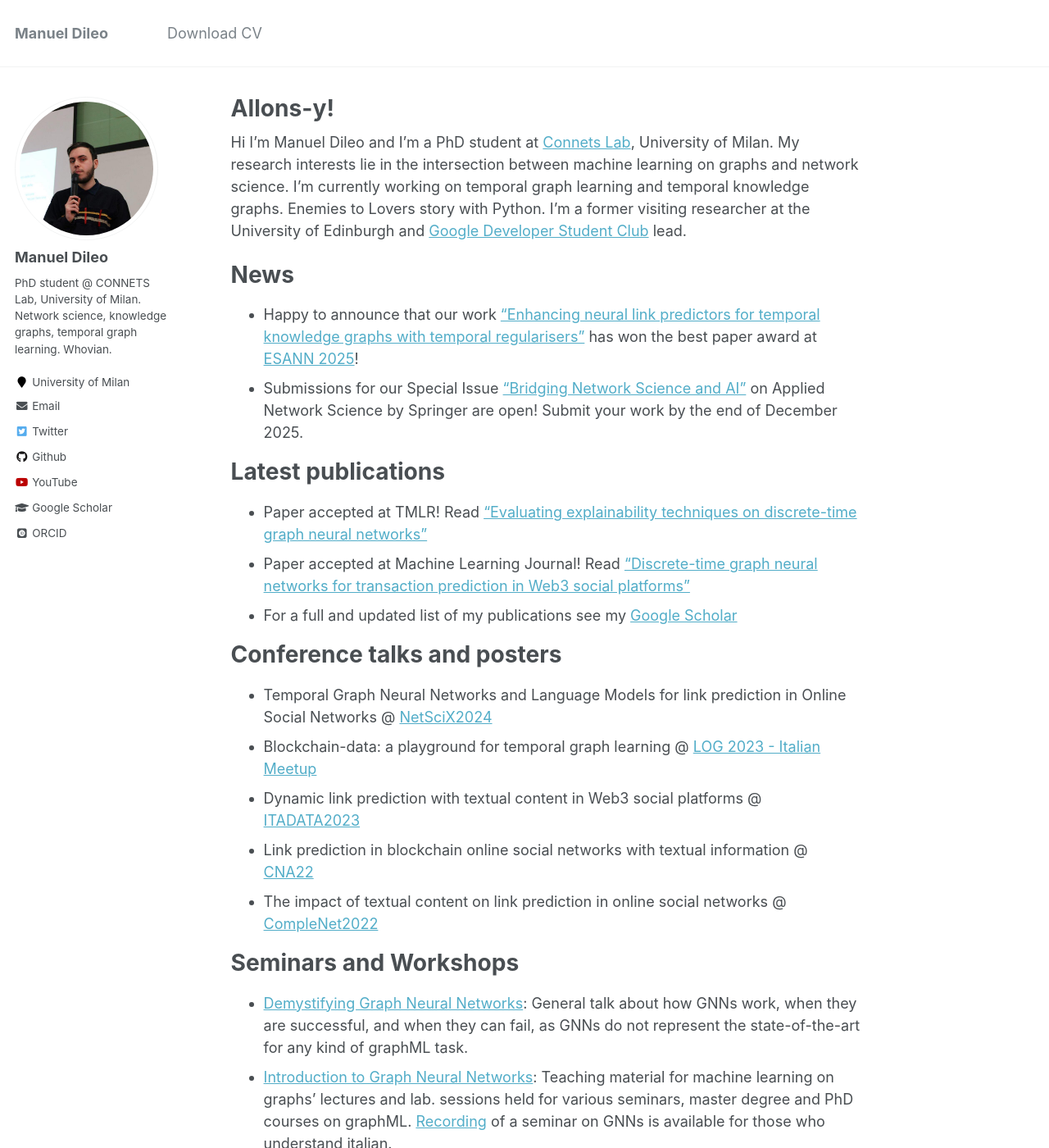
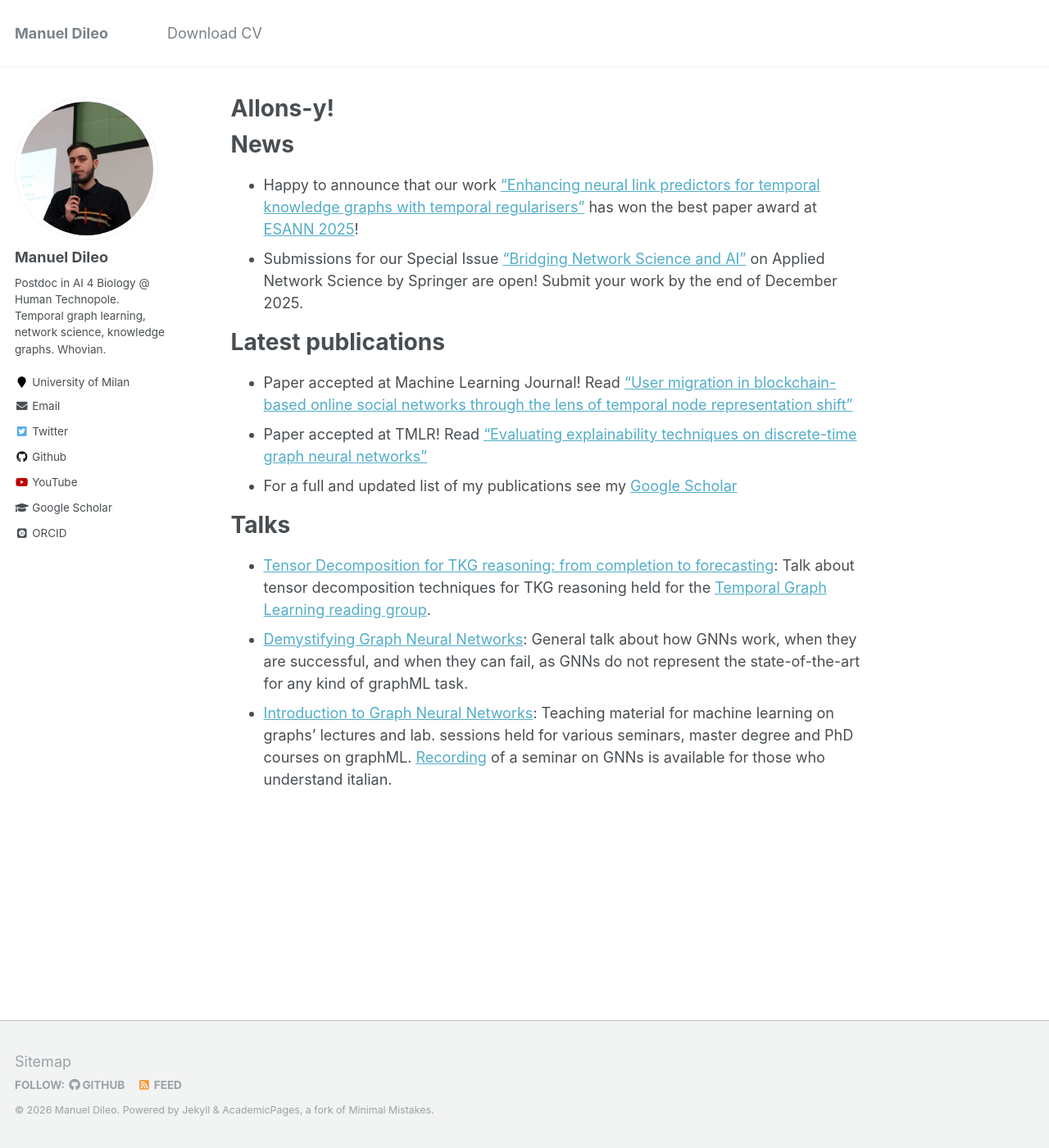
Before and after one commit to manuel-dileo/manuel-dileo.github.io, a Jekyll site: the page built from _pages/about.md, in a window 1280 px wide and 1400 px high. Shown: the whole window at 82% size. Built offline with Jekyll 4.4.1, drawn with Linux system fonts in a browser that asks for light colours; some web fonts are replaced.

Commit message:
Jan26 updates

```diff
--- a/_config.yml
+++ b/_config.yml
@@ -82,11 +82,11 @@ analytics:
 author:
   name             : "Manuel Dileo"
   avatar           : "propic.jpg"
-  bio              : "PhD student @ CONNETS Lab, University of Milan. Network science, knowledge graphs, temporal graph learning. Whovian."
+  bio              : "Postdoc in AI 4 Biology @ Human Technopole. Temporal graph learning, network science, knowledge graphs. Whovian."
   location         : "University of Milan"
   employer         :
   googlescholar    : "https://scholar.google.com/citations?user=g6FUHEgAAAAJ&hl=en"
-  email            : "manuel.dileo@unimi.it"
+  email            : "manuel.dileo@fht.org"
   github           : "manuel-dileo"
   orcid            : "https://orcid.org/0000-0002-4861-455X"
   twitter          : "ManuelDileo"
--- a/_pages/about.md
+++ b/_pages/about.md
@@ -8,7 +8,6 @@ redirect_from:
   - /about.html
 ---
 
-Hi I'm Manuel Dileo and I'm a PhD student at [Connets Lab](https://www.connets.di.unimi.it), University of Milan. My research interests lie in the intersection between machine learning on graphs and network science. I'm currently working on temporal graph learning and temporal knowledge graphs. Enemies to Lovers story with Python. I'm a former visiting researcher at the University of Edinburgh and [Google Developer Student Club](https://developers.google.com/community/dsc) lead.
 
 News
 ======
@@ -18,19 +17,13 @@ News
 
 Latest publications
 ======
+- Paper accepted at Machine Learning Journal! Read ["User migration in blockchain-based online social networks through the lens of temporal node representation shift"](https://link.springer.com/article/10.1007/s10994-025-06905-y)
 - Paper accepted at TMLR! Read ["Evaluating explainability techniques on discrete-time graph neural networks"](https://openreview.net/forum?id=JzmXo0rfry)
-- Paper accepted at Machine Learning Journal! Read ["Discrete-time graph neural networks for transaction prediction in Web3 social platforms"](https://link.springer.com/article/10.1007/s10994-024-06579-y)
 - For a full and updated list of my publications see my [Google Scholar](https://scholar.google.com/citations?user=g6FUHEgAAAAJ&hl=it)
 
-Conference talks and posters
+
+Talks
 ======
-- Temporal Graph Neural Networks and Language Models for link prediction in Online Social Networks @ [NetSciX2024](https://netscix2024.netscisociety.org/)
-- Blockchain-data: a playground for temporal graph learning @ [LOG 2023 - Italian Meetup](https://sites.google.com/view/log-meetup-italy)
-- Dynamic link prediction with textual content in Web3 social platforms @ [ITADATA2023](https://www.itadata.it/)
-- Link prediction in blockchain online social networks with textual information @ [CNA22](https://2022.complexnetworks.org/)
-- The impact of textual content on link prediction in online social networks @ [CompleNet2022](https://complenet.weebly.com/)
-
-Seminars and Workshops
-======
+- [Tensor Decomposition for TKG reasoning: from completion to forecasting](https://www.youtube.com/watch?v=e6VZkSTD6IQ): Talk about tensor decomposition techniques for TKG reasoning held for the [Temporal Graph Learning reading group](https://shenyanghuang.github.io/rg.html).
 - [Demystifying Graph Neural Networks](https://github.com/manuel-dileo/intro-gnn/blob/main/musemi/musemi_demystifying_gnns.pdf): General talk about how GNNs work, when they are successful, and when they can fail, as GNNs do not represent the state-of-the-art for any kind of graphML task.
 - [Introduction to Graph Neural Networks](https://github.com/manuel-dileo/intro-gnn): Teaching material for machine learning on graphs' lectures and lab. sessions held for various seminars, master degree and PhD courses on graphML. [Recording](https://www.youtube.com/watch?v=lbUjLRt3CHU) of a seminar on GNNs is available for those who understand italian.
```
Also changed, not shown: _pages/review.md (+2 -1 lines).
